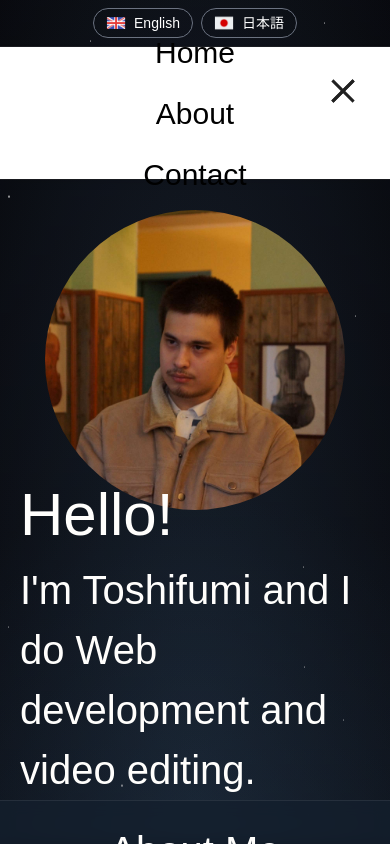
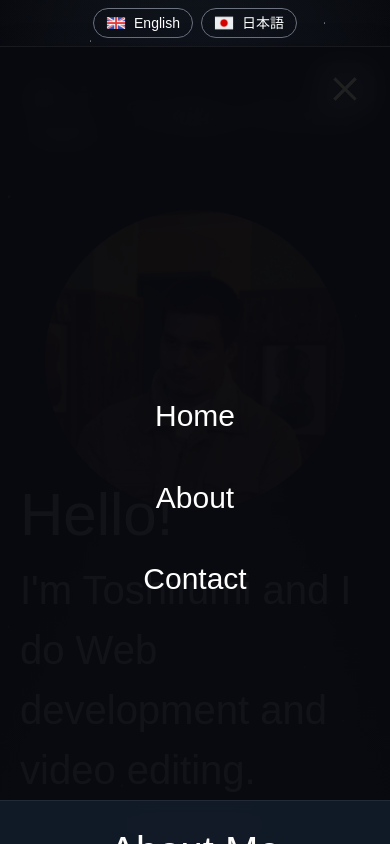
Before and after one commit to ToshifumiDT/portfolio-react, a React (Vite) app: page / in a window 390 px wide. Both pictures are taken after a click on the button "Open navigation menu". Shown: the top 844 px of the page. Built offline with nearby package versions, Linux system fonts and the light colour scheme.

Commit message:
Fix mobile menu viewport clipping

```diff
--- a/src/components/header/HamburgerMenu.jsx
+++ b/src/components/header/HamburgerMenu.jsx
@@ -11,8 +11,12 @@ function HamburgerMenu() {
       <button
         className={`${styles['hamburger-button']} ${isOpen ? styles.active : ''}`}
         onClick={toggleMenu}
+        type="button"
+        aria-label={isOpen ? 'Close navigation menu' : 'Open navigation menu'}
+        aria-expanded={isOpen}
+        aria-controls="mobile-navigation"
       >
-        <div></div>
+        <div aria-hidden="true"></div>
       </button>
       {isOpen && (
         <>
@@ -20,7 +24,7 @@ function HamburgerMenu() {
           <div className={styles.overlay} onClick={toggleMenu}></div>
 
 
-          <nav className={styles.nav}>
+          <nav id="mobile-navigation" className={styles.nav} aria-label="Mobile navigation">
             <ul>
               <li><a href="#home" onClick={toggleMenu}>Home</a></li>
               <li><a href="#about" onClick={toggleMenu}>About</a></li>
--- a/src/components/header/HamburgerMenu.module.css
+++ b/src/components/header/HamburgerMenu.module.css
@@ -1,11 +1,11 @@
 .hamburger-menu {
   position: absolute;
-  right: 1rem;
-  top: 1rem;
-  padding: 1rem;
-  background-color: white;
-  border-radius: 8px;
-  box-shadow: 0 4px 8px rgba(0, 0, 0, 0.1);
+  right: max(1rem, env(safe-area-inset-right));
+  top: max(1rem, env(safe-area-inset-top));
+  padding: 0.875rem;
+  background-color: rgba(255, 255, 255, 0.94);
+  border-radius: 12px;
+  box-shadow: 0 8px 24px rgba(0, 0, 0, 0.22);
   z-index: 1002;
 }
 
@@ -64,41 +64,59 @@
 
 .nav {
   position: fixed;
-  top: 0;
-  left: 0;
-  width: 100%;
-  height: 100%;
-  background-color: white;
+  inset: 0;
+  box-sizing: border-box;
+  min-height: 100dvh;
+  padding:
+    calc(5.5rem + env(safe-area-inset-top))
+    max(2rem, env(safe-area-inset-right))
+    calc(2rem + env(safe-area-inset-bottom))
+    max(2rem, env(safe-area-inset-left));
+  overflow-y: auto;
+  overscroll-behavior: contain;
+  background: rgba(9, 10, 15, 0.96);
+  backdrop-filter: blur(14px);
   display: flex;
   flex-direction: column;
-  justify-content: center;
   align-items: center;
   z-index: 1001;
-  padding: 2rem;
-  box-shadow: 0 4px 8px rgba(0, 0, 0, 0.1);
+  box-shadow: 0 8px 28px rgba(0, 0, 0, 0.32);
 }
 
-ul {
+.nav ul {
   list-style: none;
   padding: 0;
-  margin: 0;
+  margin: auto 0;
   text-align: center;
+  width: min(100%, 24rem);
 }
 
-li {
+.nav li {
   text-decoration: none;
-  color: black;
   font-size: 30px;
   margin: 1rem 0;
+}
+
+.nav a {
+  display: block;
+  padding: 0.65rem 1rem;
+  border-radius: 12px;
+  color: #fff;
+  text-decoration: none;
+  transition: background-color 0.2s ease, transform 0.2s ease;
+}
+
+.nav a:hover,
+.nav a:focus-visible {
+  background-color: rgba(255, 255, 255, 0.1);
+  transform: translateY(-1px);
+  outline: none;
 }
 
 
 .overlay {
   position: fixed;
-  top: 0;
-  left: 0;
-  width: 100%;
-  height: 100%;
+  inset: 0;
   background-color: rgba(0, 0, 0, 0.5);
   z-index: 1000;
 }
@@ -110,3 +128,19 @@ li {
     display: none;
   }
 }
+
+@media (max-height: 420px) {
+  .nav {
+    padding-top: calc(4.5rem + env(safe-area-inset-top));
+    padding-bottom: calc(1rem + env(safe-area-inset-bottom));
+  }
+
+  .nav li {
+    margin: 0.35rem 0;
+    font-size: 24px;
+  }
+
+  .nav a {
+    padding-block: 0.4rem;
+  }
+}
```
